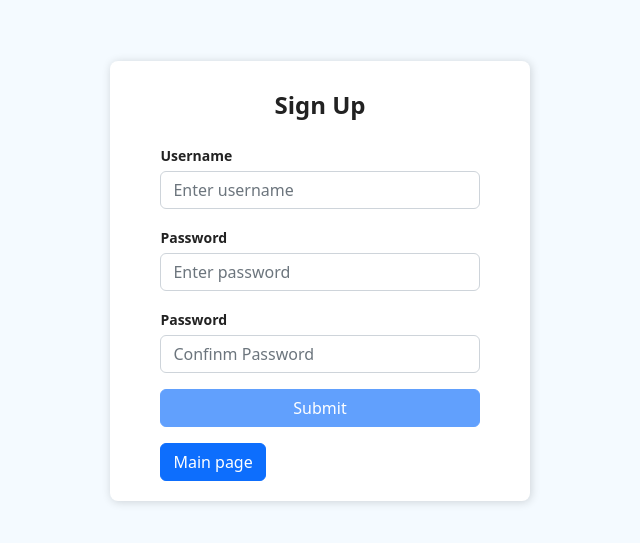
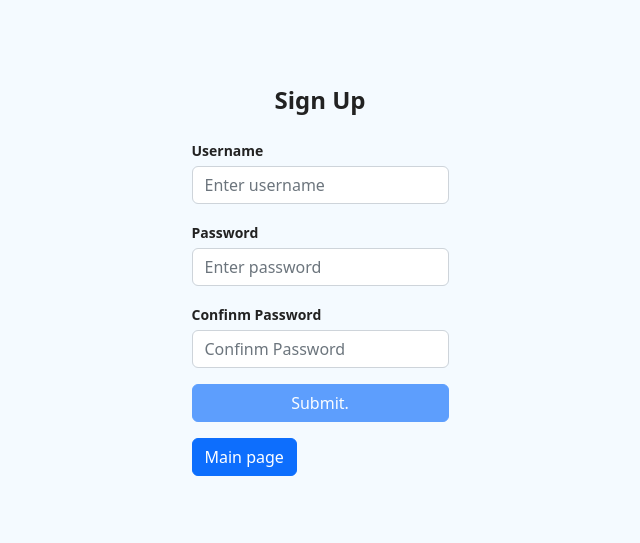
Before and after one commit to FiLl0s0FeAr/CodePenFiLL, a React (Create React App) app: page /reg in a window 1280 px wide. Shown: the part 119-662 px from the top of the page, without its empty margins (320-960 px from the left). Built offline with nearby package versions, Linux system fonts and the light colour scheme.

Commit message:
fix Reg form

```diff
--- a/src/pages/Reg.js
+++ b/src/pages/Reg.js
@@ -1,49 +1,29 @@
 import React, { useState } from "react";
-
-import "../styles/Login.css"
-import "bootstrap/dist/css/bootstrap.min.css"
 
 export const Reg = ({ Reg }) => {
 	const [login, setLogin] = useState("");
 	const [password, setPassword] = useState("");
 	const [passwordValid, setPasswordValid] = useState("");
 	return (
-		<div className="Auth-form-container">
-			<form className="Auth-form">
+		<>
+			<div className="Auth-form-container">
 				<div className="Auth-form-content">
 					<h3 className="Auth-form-title">Sign Up</h3>
 					<div className="form-group mt-3">
 						<label>Username</label>
-						<input
-							type="login"
-							className="form-control mt-1"
-							placeholder="Enter username"
-							value={login}
-							onChange={e => setLogin(e.target.value)}
-						/>
+						<input type="login" className="form-control mt-1" placeholder="Enter username" value={login} onChange={e => setLogin(e.target.value)} />
 					</div>
 					<div className="form-group mt-3">
 						<label>Password</label>
-						<input
-							type="password"
-							className="form-control mt-1"
-							placeholder="Enter password"
-							value={password}
-							onChange={e => setPassword(e.target.value)}
-						/>
+						<input type="password" className="form-control mt-1" placeholder="Enter password" value={password} onChange={e => setPassword(e.target.value)} />
 					</div>
 					<div className="form-group mt-3">
-						<label>Password</label>
-						<input
-							type="password"
-							className="form-control mt-1"
-							placeholder="Confinm Password"
-							onChange={e => setPasswordValid(e.target.value)}
-						/>
+						<label>Confinm Password</label>
+						<input type="password" className="form-control mt-1" placeholder="Confinm Password" value={passwordValid} onChange={e => setPasswordValid(e.target.value)} />
 					</div>
 					<div className="d-grid gap-2 mt-3">
-						<button type="submit" className="btn btn-primary" disabled={!login || !password || password !== passwordValid} onClick={() => Reg(login, password)}>
-							Submit
+						<button type='submit' className="btn btn-primary main-page" disabled={!login || !password || password !== passwordValid} onClick={() => Reg(login, password)}>
+							Submit.{" "}
 						</button>
 					</div>
 					<div className="d-grid gap-2 mt-3">
@@ -54,7 +34,7 @@ export const Reg = ({ Reg }) => {
 						</a>
 					</div>
 				</div>
-			</form>
-		</div>
+			</div>
+		</>
 	)
 };
```
